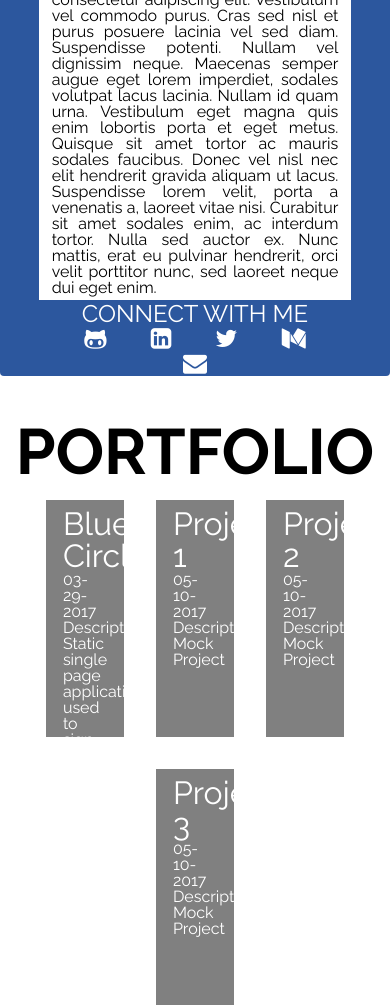
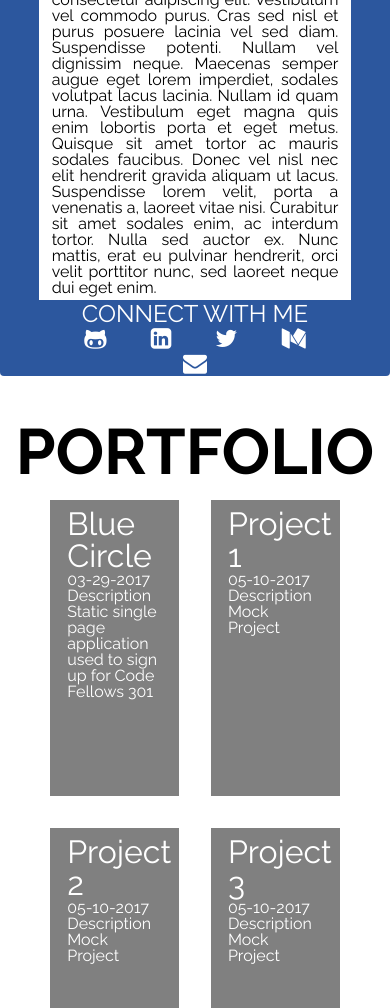
Before and after one commit to nicuparente/portfolio, a plain HTML site: page index.html in a window 390 px wide. Shown: the part 911-1919 px from the top of the page. Drawn offline with nearby package versions, Linux system fonts and the light colour scheme.

Commit message:
change layout

```diff
--- a/css/base.css
+++ b/css/base.css
@@ -12,7 +12,7 @@ nav li{
 
 }
 
-.img{
+img{
   max-width: 100%;
 }
 
--- a/css/layout.css
+++ b/css/layout.css
@@ -27,4 +27,8 @@
   .about-container ul li a {
     font-size: 1em;
   }
+  .project-container{
+    width: 33%;
+    height: 50%;
+  }
 }
```
